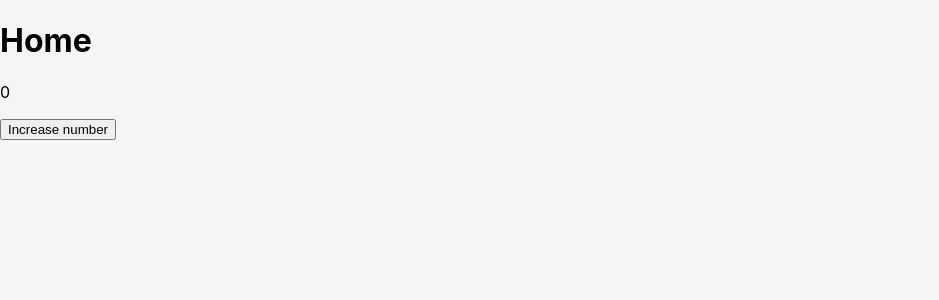
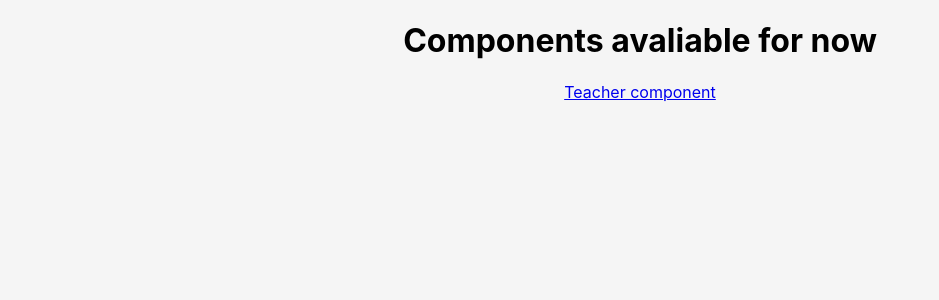
Before and after one commit to 3520kramer/dls-frontend, a React (Create React App) app: page / in a window 1280 px wide. Shown: the top 300 px of the page, without its empty margins (0-939 px from the left). Built offline with nearby package versions, Linux system fonts and the light colour scheme.

Commit message:
Created overview of active components on frontpage

```diff
--- a/src/components/Home/Home.tsx
+++ b/src/components/Home/Home.tsx
@@ -1,4 +1,5 @@
 import React, { useState } from 'react';
+import { Link } from 'react-router-dom';
 import { Header } from './Header/Header';
 
 export function Home() {
@@ -8,9 +9,17 @@ export function Home() {
     const countProps = {count: count, setCount: setCount }
 
     return(
-        <Header
-            { ...countProps }
-        />
+        <>
+            <div style={{textAlign: "center"}}>
+                <h1>Components avaliable for now</h1>
+                <Link to="/teacher">Teacher component</Link>
+            </div>
 
+            {/*
+            <Header
+                { ...countProps }
+            />
+            */}
+        </>
     )
 }
--- a/src/components/Teacher/RegisterAttendance/RegisterAttendance.tsx
+++ b/src/components/Teacher/RegisterAttendance/RegisterAttendance.tsx
@@ -1,4 +1,3 @@
-import { Paper } from '@material-ui/core';
 import React, { useState } from 'react';
 import ToggleSwitch from '../../Common/ToggleSwitch/ToggleSwitch';
 import './RegisterAttendance.css'
```
